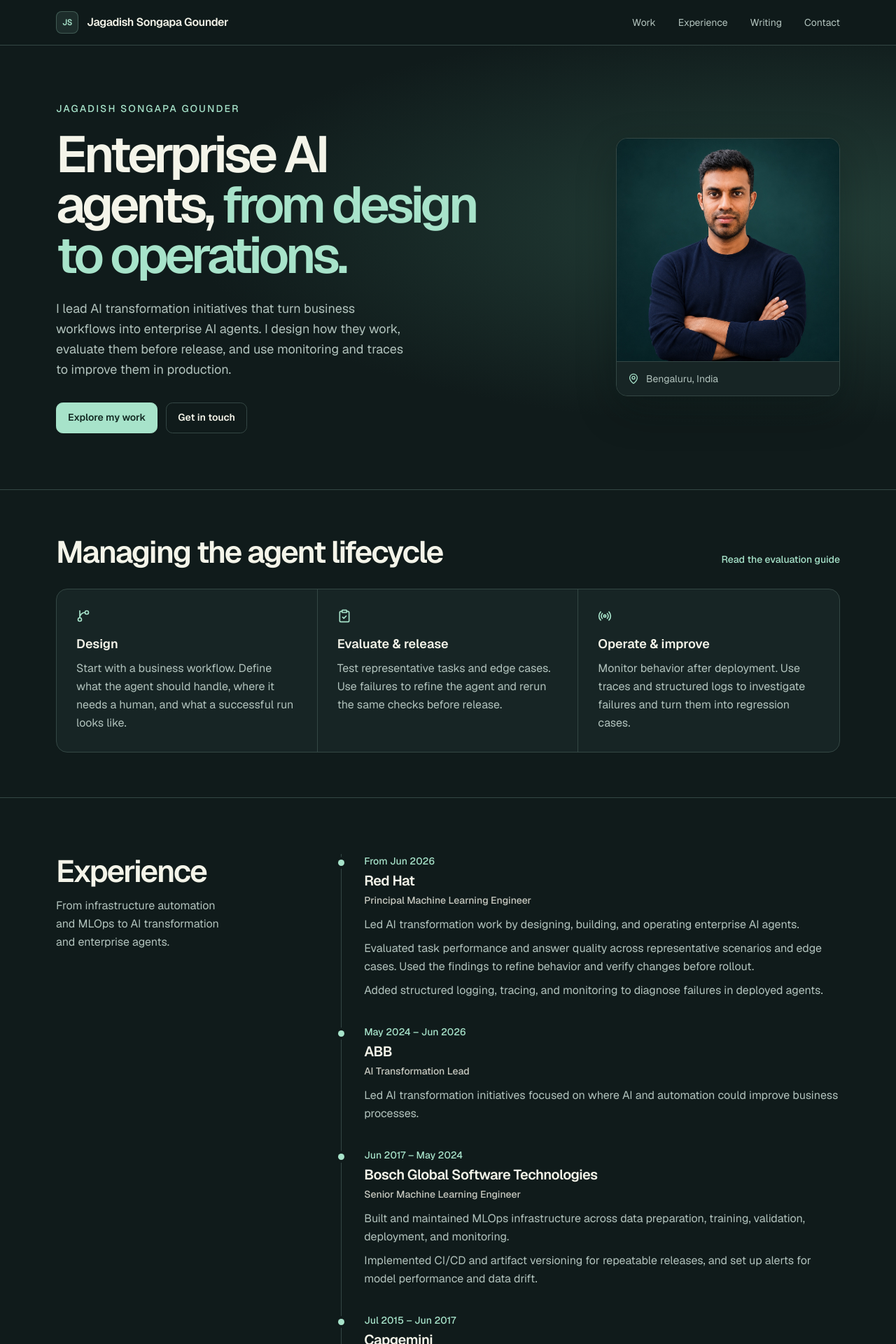
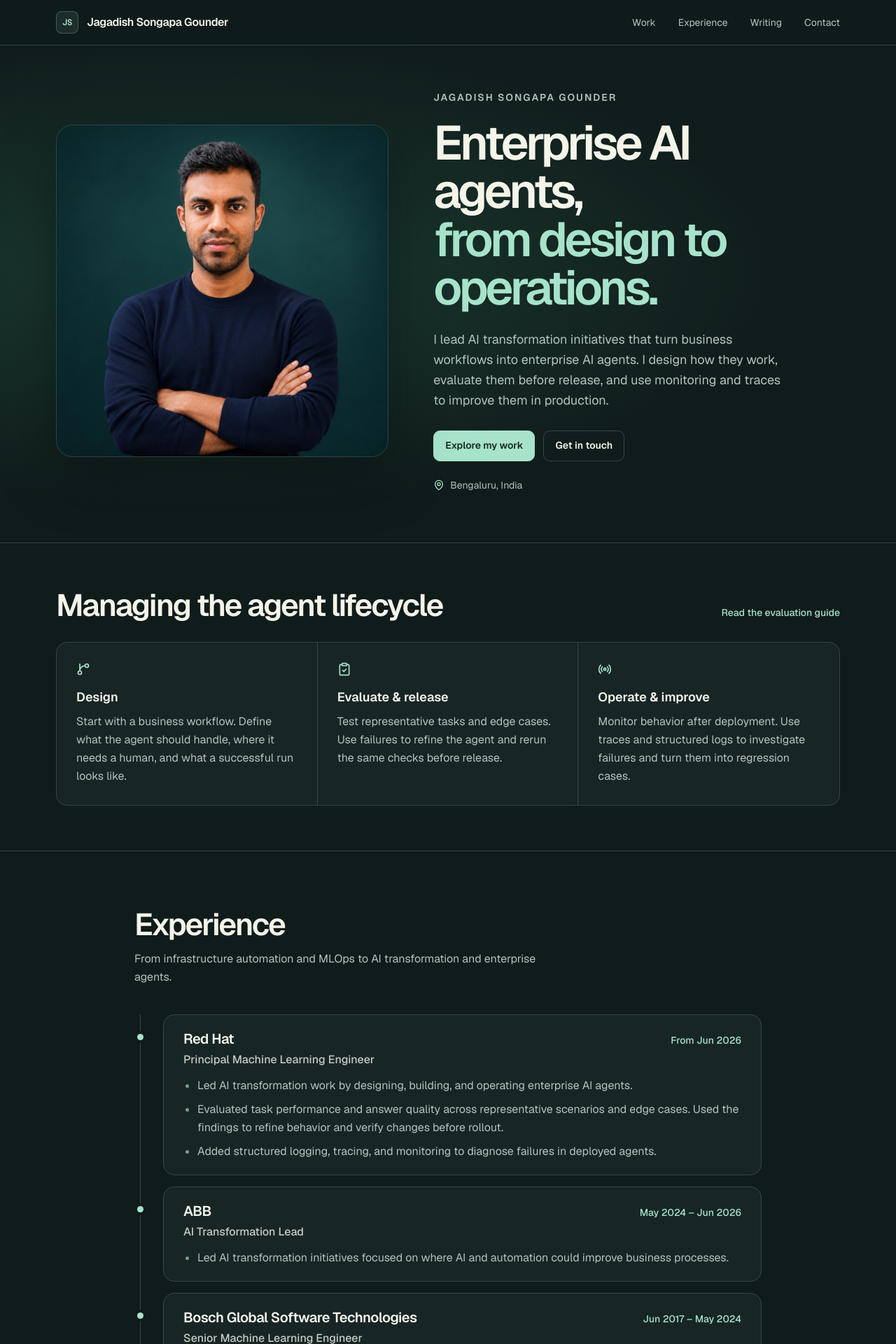
Before and after one commit to jagadishs-oss/webprofile, a Next.js app: page / in a window 1280 px wide. Shown: the top 1920 px of the page at 70% size. Built offline with nearby package versions, Linux system fonts and the light colour scheme.

Commit message:
feat(portfolio): refine hero and career timeline

```diff
--- a/app/globals.css
+++ b/app/globals.css
@@ -45,7 +45,7 @@ html {
 }
 
 .hero-background {
-  background: radial-gradient(ellipse at 88% 40%, #244039 0%, transparent 54%);
+  background: radial-gradient(ellipse at 22% 45%, #1b3b31 0%, transparent 62%);
 }
 
 .portfolio-heading {
@@ -56,7 +56,8 @@ html {
 }
 
 .portrait-frame {
-  box-shadow: 0 20px 55px #07100f55;
+  background: #132b24;
+  box-shadow: 0 28px 70px #07100f80;
 }
 
 .portfolio-button {
--- a/components/home/Experience.tsx
+++ b/components/home/Experience.tsx
@@ -3,21 +3,25 @@ import { experience } from "@/content/experience";
 export function Experience() {
   return (
     <section id="experience" className="site-width py-14 sm:py-20" aria-labelledby="experience-title">
-      <div className="grid gap-9 md:grid-cols-[1fr_2.1fr] md:gap-14">
-        <div>
+      <div className="mx-auto max-w-4xl">
+        <header className="max-w-xl">
           <h2 id="experience-title" className="portfolio-heading">Experience</h2>
-          <p className="mt-3 max-w-64 leading-relaxed text-muted">From infrastructure automation and MLOps to AI transformation and enterprise agents.</p>
-        </div>
-        <ol className="ms-2 border-s border-border">
+          <p className="mt-3 leading-relaxed text-muted">From infrastructure automation and MLOps to AI transformation and enterprise agents.</p>
+        </header>
+        <ol className="ms-2 mt-8 border-s border-border sm:mt-10">
           {experience.map((item) => (
-            <li key={item.company} className="relative pb-9 ps-6 last:pb-0 sm:ps-8">
-              <span className="absolute top-2 -left-[5px] size-[9px] rounded-full bg-accent ring-4 ring-background" aria-hidden="true" />
-              <p className="text-sm font-medium text-accent">{item.period}</p>
-              <h3 className="mt-1 text-xl font-semibold tracking-tight">{item.company}</h3>
-              <p className="mt-1 text-sm font-medium text-foreground/80">{item.role}</p>
-              <ul className="mt-3 space-y-2 text-base leading-relaxed text-muted">
-                {item.points.map((point) => <li key={point}>{point}</li>)}
-              </ul>
+            <li key={item.company} className="relative pb-4 ps-5 last:pb-0 sm:ps-8">
+              <span className="absolute top-7 -left-[5px] size-[9px] rounded-full bg-accent ring-4 ring-background" aria-hidden="true" />
+              <article className="rounded-2xl border border-border bg-surface px-5 py-5 sm:px-7">
+                <div className="flex flex-wrap items-baseline justify-between gap-x-6 gap-y-2">
+                  <h3 className="text-xl font-semibold tracking-tight">{item.company}</h3>
+                  <p className="text-sm font-medium text-accent">{item.period}</p>
+                </div>
+                <p className="mt-1 font-medium text-foreground/80">{item.role}</p>
+                <ul className="mt-3 list-outside list-disc space-y-2 ps-5 leading-relaxed text-muted marker:text-accent/65">
+                  {item.points.map((point) => <li key={point}>{point}</li>)}
+                </ul>
+              </article>
             </li>
           ))}
         </ol>
--- a/components/home/Hero.tsx
+++ b/components/home/Hero.tsx
@@ -7,28 +7,32 @@ import { siteConfig } from "@/content/site";
 export function Hero() {
   return (
     <section className="hero-background border-b border-border" aria-labelledby="hero-title">
-      <div className="site-width grid items-center gap-10 pt-12 pb-14 sm:pt-20 sm:pb-20 md:grid-cols-[1.5fr_1fr] md:gap-12 lg:gap-24">
-        <div>
-          <p className="mb-5 text-sm font-medium tracking-[0.15em] text-accent uppercase">
-            {siteConfig.name}
-          </p>
-          <h1 id="hero-title" className="max-w-2xl text-[clamp(2.75rem,5.7vw,5.15rem)] leading-[0.99] font-semibold tracking-[-0.065em]">
-            Enterprise AI agents, <span className="text-accent">from design to operations.</span>
+      <div className="site-width grid items-center gap-9 pt-12 pb-14 sm:pt-16 sm:pb-18 md:grid-cols-[minmax(0,0.9fr)_minmax(0,1.1fr)] md:gap-10 lg:gap-16">
+        <div className="md:col-start-2 md:row-start-1">
+          <p className="mb-5 text-sm font-semibold tracking-[0.14em] text-muted uppercase">{siteConfig.name}</p>
+          <h1 id="hero-title" className="text-[clamp(2.55rem,5.35vw,4.85rem)] leading-[1.01] font-semibold tracking-[-0.062em]">
+            Enterprise AI agents, <span className="block text-accent">from design to operations.</span>
           </h1>
           <p className="mt-6 max-w-lg text-base leading-relaxed text-muted sm:text-lg">{siteConfig.bio}</p>
-          <div className="mt-8 flex flex-wrap gap-3">
+          <div className="mt-7 flex flex-wrap gap-3">
             <Link href="/#projects" className="portfolio-button portfolio-button-primary">Explore my work</Link>
             <Link href="/contact" className="portfolio-button">Get in touch</Link>
           </div>
+          <p className="mt-6 flex items-center gap-2 text-sm text-muted">
+            <MapPin className="size-4 text-accent" aria-hidden="true" />
+            {siteConfig.location}
+          </p>
         </div>
 
-        <figure className="portrait-frame w-full max-w-80 overflow-hidden rounded-2xl border border-border md:justify-self-end">
-          <Image src={portrait} alt={siteConfig.name} sizes="(max-width: 360px) 100vw, 320px" preload className="aspect-square h-auto w-full object-cover" />
-          <figcaption className="flex items-center gap-2.5 border-t border-border bg-surface px-4 py-3.5 text-sm text-muted">
-            <MapPin className="size-4 text-accent" aria-hidden="true" />
-            {siteConfig.location}
-          </figcaption>
-        </figure>
+        <div className="portrait-frame mx-auto w-full max-w-[30rem] overflow-hidden rounded-3xl border border-accent/15 md:col-start-1 md:row-start-1">
+          <Image
+            src={portrait}
+            alt={siteConfig.name}
+            sizes="(min-width: 1200px) 480px, (min-width: 768px) 42vw, min(100vw - 3rem, 480px)"
+            preload
+            className="aspect-square h-auto w-full object-cover"
+          />
+        </div>
       </div>
     </section>
   );
```
